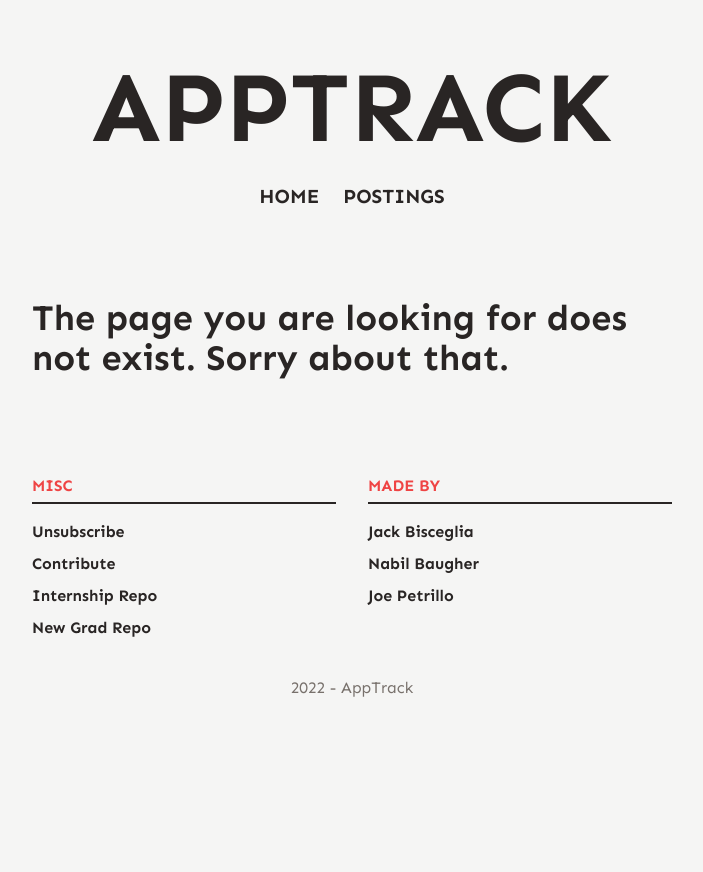
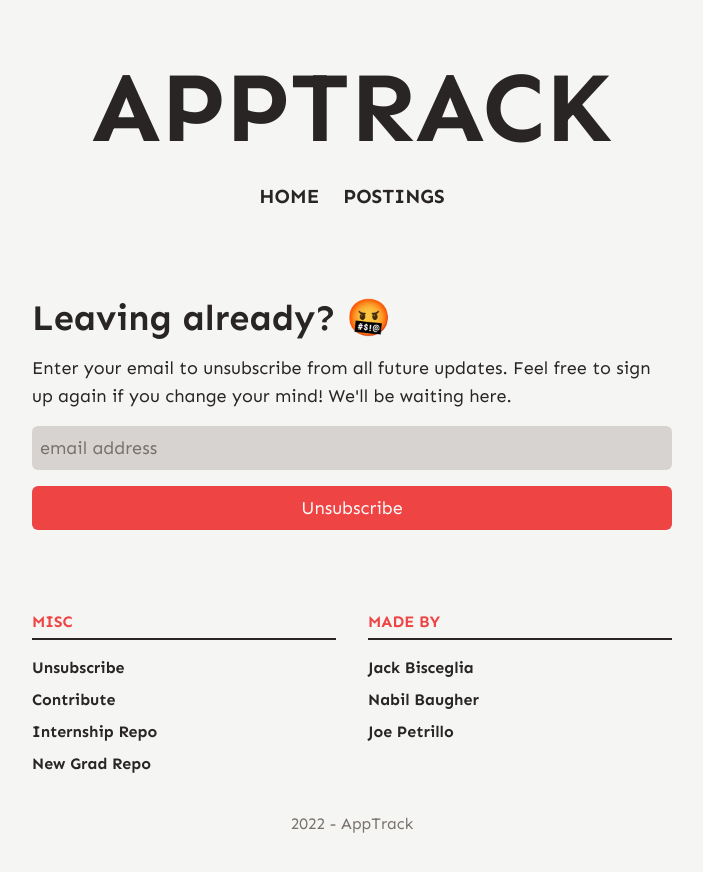
Before and after one commit to jackbisceglia/apptrack, a React (Vite) app in the folder tokyo/: page /unsubscribe/1 in a window 1280 px wide. Shown: the top 872 px of the page, without its empty margins (288-991 px from the left). Before the commit the page ends 800 px from the top, so only its background shows below. Built offline with nearby package versions, Linux system fonts and the light colour scheme.

Commit message:
Jb/fix redirect routing (#53)
* refactor: global API export in /utils/constants.ts to limit hardcoded api values (#51) (#52)

* fix: add netlify redirect config and id path param

```diff
--- a/tokyo/src/App.tsx
+++ b/tokyo/src/App.tsx
@@ -14,7 +14,9 @@
       <Routes>
         <Route path="/" element={<Signup />} />
         <Route path="/postings" element={<Postings />} />
-        <Route path="/unsubscribe" element={<Unsubscribe />} />
+        <Route path="/unsubscribe/" element={<Unsubscribe />}>
+          <Route path=":id" element={<Unsubscribe />} />
+        </Route>
         <Route path="*" element={<NotFound />} />
       </Routes>
       <Footer />
--- a/tokyo/src/routes/Unsubscribe.tsx
+++ b/tokyo/src/routes/Unsubscribe.tsx
@@ -1,8 +1,10 @@
 import { useState } from "react";
+import { useParams } from "react-router-dom";
 
 export default function Unsubscribe() {
   const [email, setEmail] = useState("");
   const [status, setStatus] = useState("");
+  console.log(useParams());
 
   function handleEmailChange(e: React.ChangeEvent<HTMLInputElement>) {
     setEmail(e.currentTarget.value);
```
Also changed, not shown: 1 other file (tests, documents, lock files or other folders).
